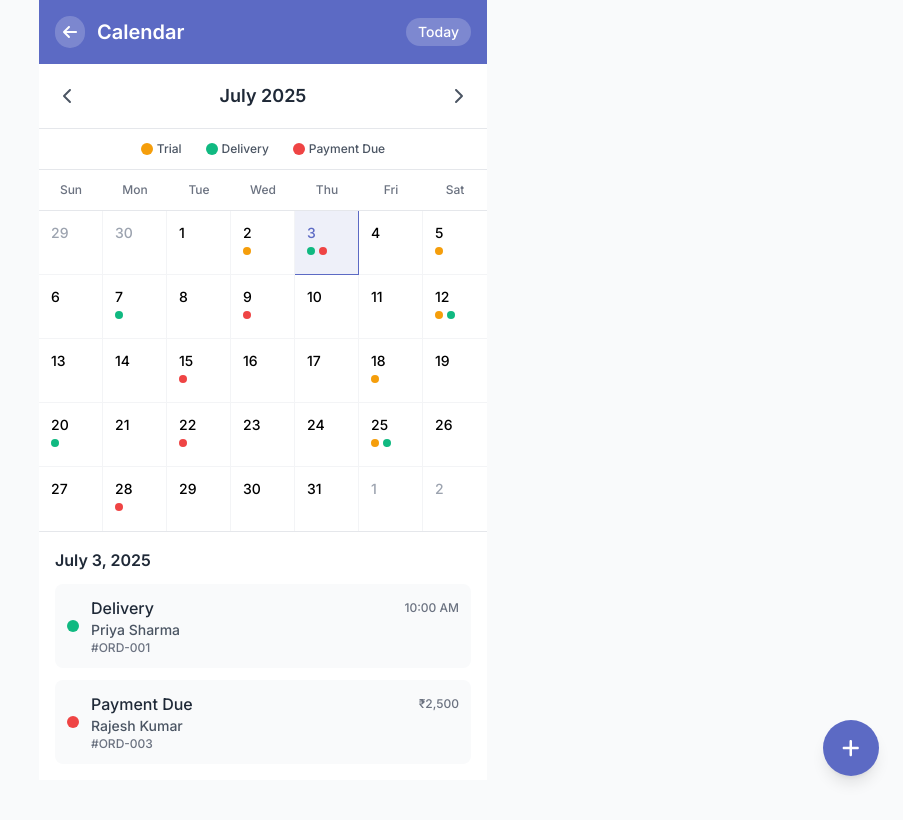
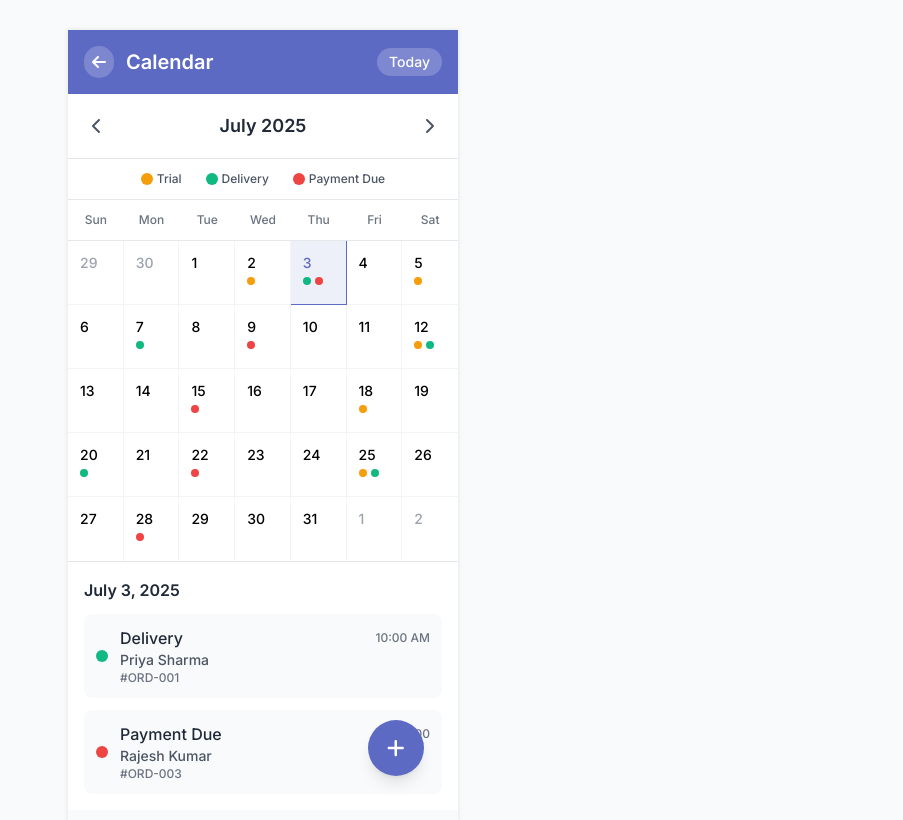
Before and after one commit to Jaysupeda/Frontend_Test_Quinstreet, a plain HTML site: page DigiTailor_Screens/calendar/index-1.html in a window 1280 px wide. Shown: the whole page, without its empty margins (377-1280 px from the left). Drawn offline with nearby package versions, Linux system fonts and the light colour scheme.

Commit message:
Update calendar
Update calendar

```diff
--- a/DigiTailor_Screens/calendar/index-1.html
+++ b/DigiTailor_Screens/calendar/index-1.html
@@ -898,6 +898,10 @@
     <style>
       body {
         font-family: "Inter", sans-serif !important;
+        background-color: #f5f7fa;
+        width: 390px;
+        margin: 30px auto !important;
+        box-shadow: 0 0 5px #e3e3e3;
       }
 
       /* Preserve Font Awesome icons */
@@ -1927,7 +1931,7 @@
       <!-- Floating Add Button -->
       <button
         id="add-reminder-btn"
-        class="fixed bottom-6 right-6 w-14 h-14 bg-primary text-white rounded-full shadow-lg flex items-center justify-center z-20"
+        class="fixed bottom-6 translate-x-auto ml-[300px] bg-primary text-white w-14 h-14 rounded-full shadow-lg flex items-center justify-center z-20"
       >
         <i class="text-xl" data-fa-i2svg=""
           ><svg
```
Also changed, not shown: DigiTailor_Screens/calendar/index-2.html (+2 -2 lines).
